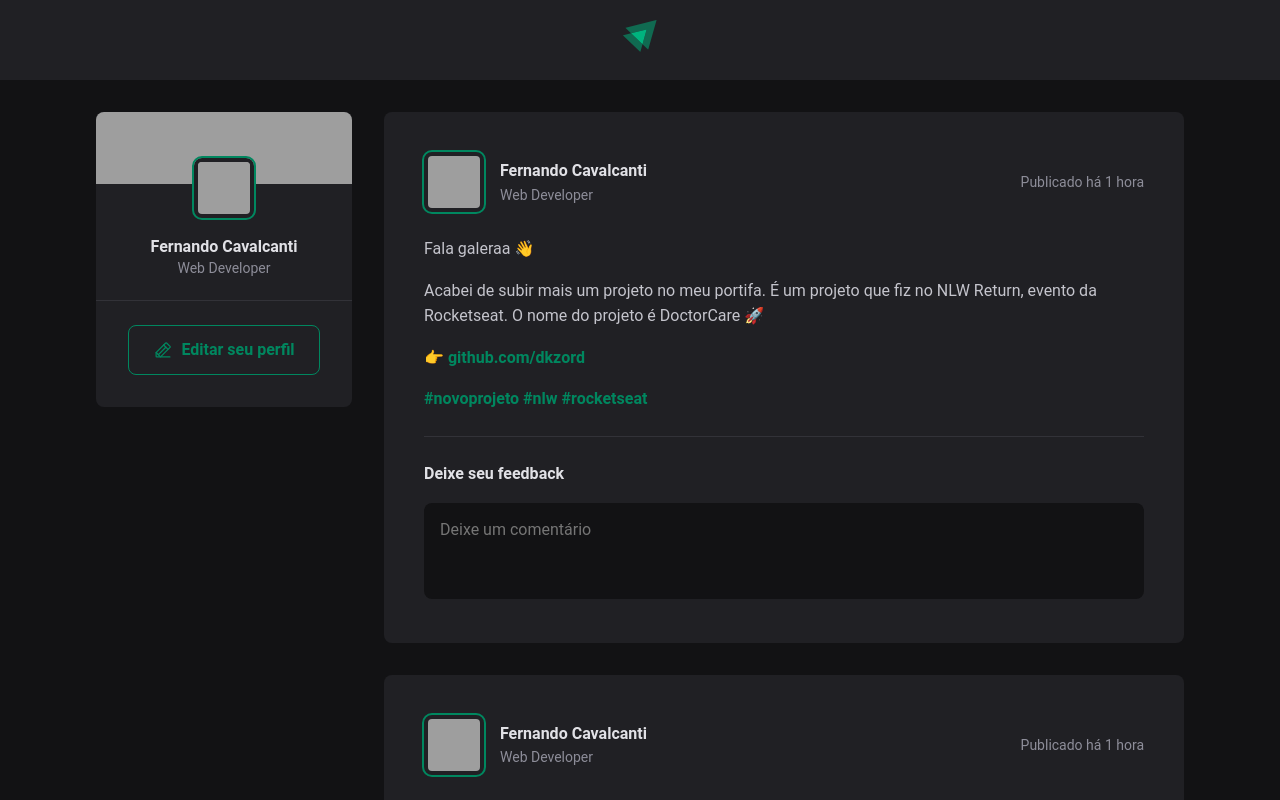
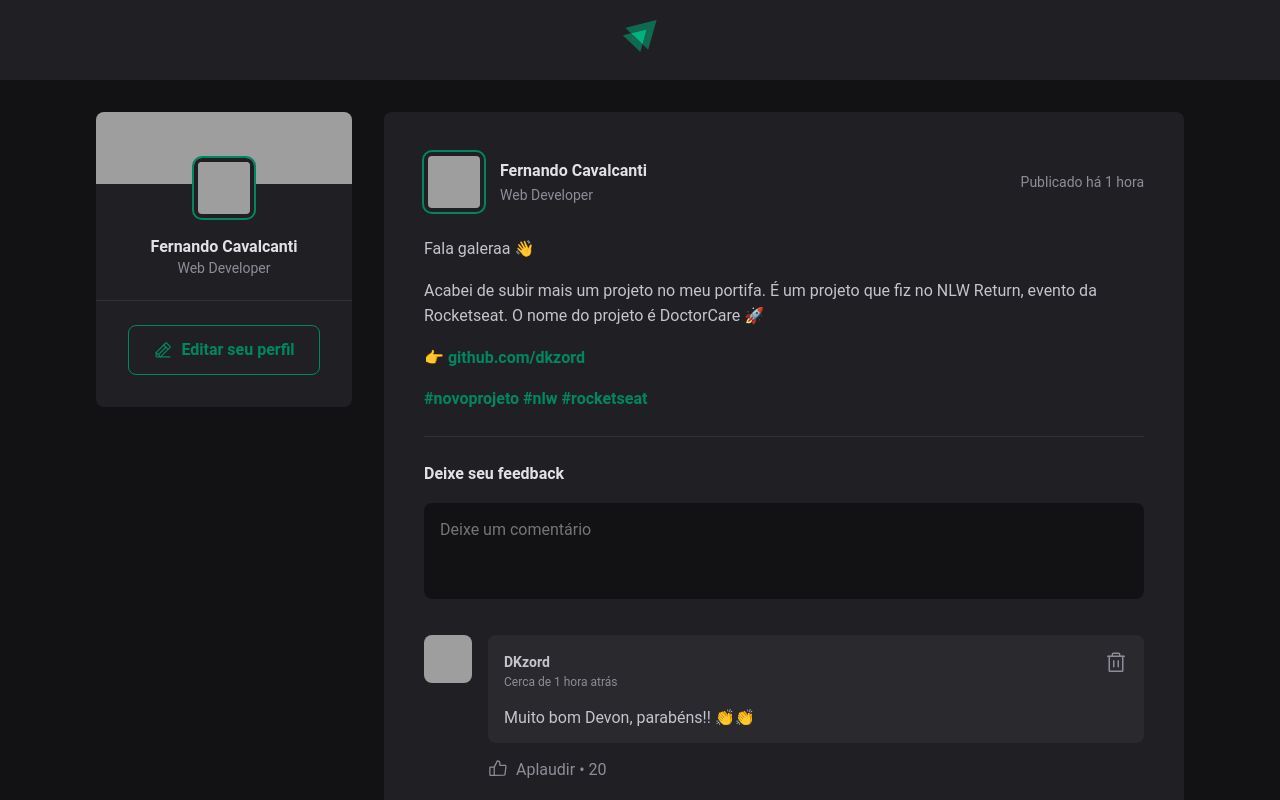
Before and after one commit to dkzord/Project-Ignite-Feed, a React app: page / in a window 1280 px wide. Shown: the top 800 px of the page. Built offline with nearby package versions, Linux system fonts and the light colour scheme; grey boxes are pictures that could not be loaded; the HTML template or start-up script is replaced by a standard one.

Commit message:
feat: component Post with your styles and new style global

```diff
--- /dev/null
+++ b/src/components/Comment.jsx
@@ -0,0 +1,47 @@
+import { ThumbsUp, Trash } from "phosphor-react";
+
+import styles from './Comment.module.css';
+
+export function Comment() {
+
+  return (
+    <div className={styles.comment}>
+      <img
+        className={styles.avatar}
+        src="https://github.com/dkzord.png"
+        alt="post avatar"
+      />
+
+      <div className={styles.commentBox}>
+        <div className={styles.commentContent}>
+          <header>
+            <div className={styles.authorAndTime}>
+              <strong>DKzord</strong>
+              <time
+                title="29 de outubro às 23:16"
+                dateTime="2022-10-29 23:16:00"
+              >
+                Cerca de 1 hora atrás
+              </time>
+            </div>
+
+            <button title="delete comment">
+              <Trash size={24} />
+            </button>
+          </header>
+
+          <p>Muito bom Devon, parabéns!! 👏👏</p>
+        </div>
+
+        <footer>
+          <button>
+            <ThumbsUp size={20} />
+            Aplaudir <span>20</span>
+          </button>
+        </footer>
+      </div>
+
+
+    </div>
+  );
+}
--- /dev/null
+++ b/src/components/Comment.module.css
@@ -0,0 +1,88 @@
+.comment {
+  margin-top: 1.5rem;
+  display: flex;
+  gap: 1rem;
+}
+
+.comment > img {
+  width: 3rem;
+  height: 3rem;
+  border-radius: 8px;
+}
+
+.commentBox {
+  flex: 1;
+}
+
+.commentContent {
+  background: var(--gray-700);
+  border-radius: 8px;
+  padding: 1rem;
+}
+
+.commentContent header {
+  display: flex;
+  align-items: flex-start;
+  justify-content: space-between;
+}
+
+.authorAndTime  strong {
+  display: block;
+  font-size: 0.875rem;
+  line-height: 1.6;
+}
+
+.authorAndTime  time {
+  display: block;
+  font-size: 0.75rem;
+  line-height: 1.6;
+  color: var(--gray-400);
+}
+
+.commentContent header  button {
+  background: transparent;
+  border: none;
+  color: var(--gray-400);
+  cursor: pointer;
+
+  line-height: 0;
+  border-radius: 2px;
+}
+
+.commentContent header  button:hover {
+  color: var(--red-500);
+}
+
+.commentContent p {
+  margin-top: 1rem;
+  color: var(--gray-300);
+}
+
+.commentBox footer {
+  margin-top: 1rem;
+}
+
+.commentBox footer button {
+  background: transparent;
+  border: 0;
+  color: var(--gray-400);
+  cursor: pointer;
+
+  display: flex;
+  align-items: center;
+
+  border-radius: 2px;
+}
+
+.commentBox footer button:hover {
+  color: var(--green-300);
+}
+
+.commentBox footer button svg {
+  margin-right: 0.5rem;
+}
+
+.commentBox footer button span::before {
+  content: "\2022";
+  padding: 0 0.25rem;
+}
--- a/src/components/Post.jsx
+++ b/src/components/Post.jsx
@@ -1,3 +1,5 @@
+import { Comment } from "./Comment";
+
 import styles from './Post.module.css';
 
 export function Post() {
@@ -48,6 +50,11 @@ export function Post() {
         </footer>
       </form>
 
+      <div className={styles.commentList}>
+        <Comment />
+        <Comment />
+        <Comment />
+      </div>
     </article>
   );
 }
--- a/src/components/Post.module.css
+++ b/src/components/Post.module.css
@@ -119,3 +119,7 @@
 .commentForm button[type="submit"]:hover {
   background: var(--green-300);
 }
+
+.commentList {
+  margin-top: 2rem;
+}
--- a/src/globalStyles.css
+++ b/src/globalStyles.css
@@ -11,6 +11,8 @@
 
   --green-300: #00B37e;
   --green-500: #00875f;
+
+  --red-500: #F75A68;
 }
 
 :focus {
```
